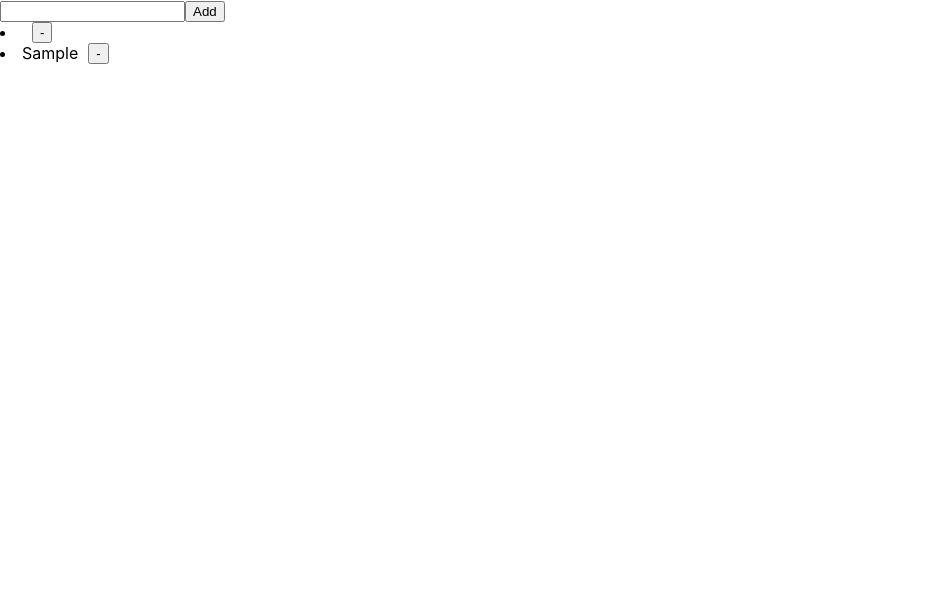
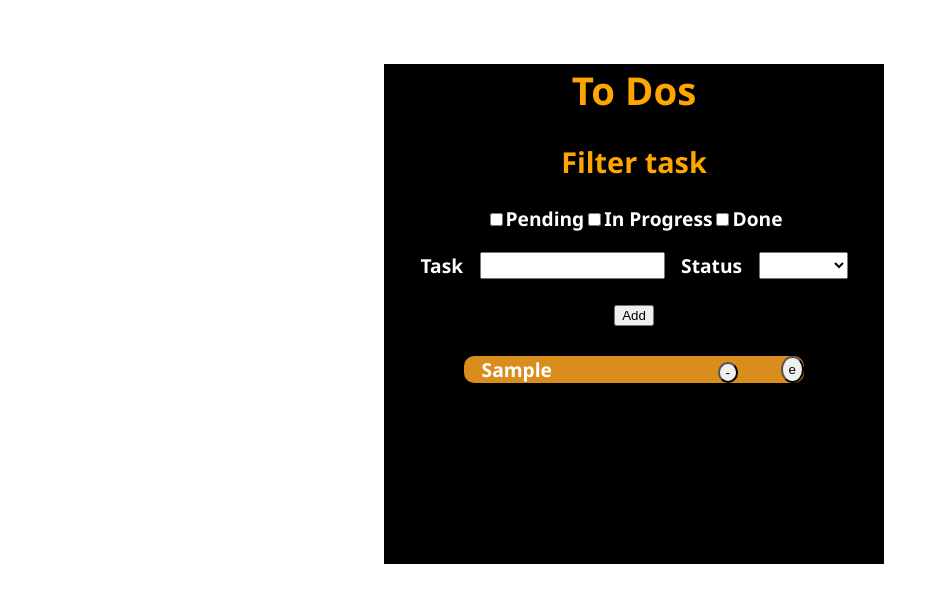
Before and after one commit to iqra-shams/to-do-app, a React (Create React App) app: page / in a window 1280 px wide. Both pictures are taken after typing "Sample" into the empty fields and a click on the button "Add". Shown: the top 602 px of the page, without its empty margins (0-947 px from the left). Built offline with nearby package versions, Linux system fonts and the light colour scheme.

Commit message:
update list

```diff
--- a/src/App.css
+++ b/src/App.css
@@ -1,6 +1,7 @@
 .container{
-  margin: 14% 40%;
-  width: 400px;
+
+  margin: 5% 30%;
+  width: 500px;
   height: 500px;
   background-color: black;
   color: white;
@@ -10,6 +11,9 @@
   font-size: larger;
 }
 form{
+
+  background-color: black;
+  color: white;
   margin: 20px;
   padding: 20px;
 
@@ -28,11 +32,18 @@ form{
 .cont{
   display: flex;
   flex-direction: row;
-  justify-content: space-evenly;
+  justify-content: space-around;
   background-color: rgb(216, 141, 29);
+  margin: 30px 80px;
+
+  border-radius: 10px;
+
 }
 .dd{
-  width: 50px;
-  height: 10px;
+
+width:40%
 
 }
+.heading{
+  color: orange;
+}
--- a/src/App.js
+++ b/src/App.js
@@ -1,12 +1,14 @@
 
 import './App.css';
 import Todo from './todo.jsx';
+import Test from './test';
 
 function App() {
 
   return (
     <>
-    <Todo/>
+    <Test/>
+   {/* <Todo/>  */}
     </>
   );
 }
--- /dev/null
+++ b/src/test.jsx
@@ -0,0 +1,145 @@
+import React, { useState } from 'react'
+
+function Test() {
+    const [task, setTask] = useState("");
+    const [status, setStatus] = useState("");
+    const [todo, setTodo] = useState([
+        // {
+        //     id: '',
+        //     name: '',
+        //     cstatus: ''
+        // }
+    ]);
+    const [edit, setEdit] = useState(false);
+    const [editId, setEditId] = useState('');
+
+
+    const removetask = (i) => {
+        const updateddata = todo.filter((elem) => {
+            return elem.id !== i;
+        })
+        setTodo(updateddata);
+    };
+    const edittask = (i) => {
+        setEdit(true);
+        setEditId(i)
+        todo.map((item)=>{
+            i === item.id && setTodo()
+        })
+        // let updateddata = todo.find((elem) => {
+        //     return elem.id !== i
+        // })
+        // setTodo(updateddata);
+        //console.log(updateddata);
+    }
+    //   const edittask = () => {
+    //     setEdit(true);
+    //    console.log(edit,"inside edit function")
+    //     }
+    // setTodo(editedtask);
+
+
+    //   const edit1 = (id) => {
+    //     const newUsers = users.map(task => {
+    //       if(user.id === id) {
+    //         user.name = 'John Doe';
+    //       }
+    //       return user;
+    //     });
+    //     setUsers(newUsers);
+    //   }
+
+
+    return (
+        <div className='container'>
+            <h1 className='heading'>To Dos</h1>
+
+            <div className='const'>
+                <h2 className='heading'>Filter task</h2>
+                <input type="checkbox" value="s1" />
+                <label>Pending</label>
+                <input type="checkbox" value="s2" />
+                <label>In Progress</label>
+                <input type="checkbox" value="s3" />
+                <label>Done</label>
+            </div>
+
+
+
+
+            {/* {todo?.map((item) => {
+                return (
+                    <div key={item.id} className="cont">
+                        <div className="dd">{item.name} </div> <div className="dd">  {item.cstatus}</div>
+
+                    </div>
+                );
+            })} */}
+
+
+
+
+
+
+
+
+
+            <div className="con1">
+                <label>Task</label>
+                <input
+                    type="text"
+
+                    value={task}
+                    onChange={(e) => setTask(e.target.value)}
+                    placeholder="Add new task"
+                />
+                <label>Status</label>
+                <select value={status} onChange={(e) => setStatus(e.target.value)}>
+                    <option></option>
+                    <option >Pending</option>
+                    <option>In progress</option>
+                    <option >Done</option>
+                </select>
+            </div>
+
+            <button
+                onClick={() => {
+                    setTodo((todo) => [...todo, { id: Date.now(), name: task, cstatus: status, }]);
+                    setTask(" ");
+                    setStatus("");
+                }}
+            >
+                Add
+            </button>
+            {todo?.map((item) => {
+                return (
+                    <div key={item.id} className="cont">
+                        {
+                            edit && (item.id === editId) ? <input type='text' placeholder={item.name} onChange={(e) => { setTask(e.target.value) }} /> :
+                                <div className="dd">{item.name} </div>
+
+                        }
+                        <div className="dd">  {item.cstatus}</div>
+                        <div className="dd">
+                            <button onClick={() => { removetask(item.id) }} className='btn'>-</button> </div>
+                        {/* {
+                            edit && (item.id === editId) ?
+                                <button onClick={() => {
+                                    setTodo((todo) => [...todo, { id: Date.now(), name: task, cstatus: status, }]);
+                                    setTask(" ");
+                                    setStatus("");
+                                    setEdit(false);
+                                    setEditId('');
+                                }} className='btn'>add</button> :
+                                <button onClick={() => { edittask(item.id) }} className='btn'>e</button>
+                        } */}
+                        <button onClick={() => { edittask(item.id) }} className='btn'>e</button>
+                    </div>
+                );
+            })}
+
+        </div>
+    );
+
+}
+export default Test;
--- a/src/todo.jsx
+++ b/src/todo.jsx
@@ -1,30 +1,16 @@
-import { React, useState } from "react";
+import React, { useState } from 'react'
 
-const Todo = () => {
+function Todo() {
     const [task, setTask] = useState("");
+  const [status, setStatus] = useState("");
   const [todo, setTodo] = useState([
     {
       id: '',
       name: '',
-      status: ''
+      cstatus: ''
     }
   ]);
-  const handleSubmit = (event) => {
-    event.preventDefault();
-    // setTodo([...todo, task]);
-    // setTodo((todo)=>{const newlist=[...todo, task]
 
-    //   console.log(todo)
-    //   setTask('');
-    //   return newlist
-    setTodo((todo) => [...todo, task]);
-    setTask("");
-    //});
-  };
-
-  const handleChangeName = (event) => {
-    setTask(event.target.value);
-  };
   const removetask = (i) => {
     const updateddata = todo.filter((elem)=>{
     return elem.id !== i;
@@ -40,73 +26,58 @@ const Todo = () => {
 // }
 
   return (
-    // <div className="container">
-    //   <div>
-    //     <span id="t">To Dos</span>
-    //   </div>
 
-    //   <form onSubmit={handleSubmit}>
-    //     <div>
-    //       <span>Add New Task</span>
-    //       <br></br>
-    //       <div className="con1">
-    //         <div>
-    //           {" "}
-    //           <input
-    //             type="text"
-    //             value={task}
-    //             onChange={handleChangeName}
-    //             placeholder="Add new task"
-    //           />{" "}
-    //         </div>
-    //       </div>
-    //       <button type="submit">Add</button>
-    //       <h2>Task to do</h2>
-    //       {todo != [] &&
-    //         todo.map((data, i) => {
-    //           return (
-    //             <div className="List">
-    //               <p key={i}>
-    //                 <div className="cont">
-    //                   <div className="dd">{data} </div>
-    //                   <div>
-    //                     <button className="btn" onClick={removetask(i)}>
-    //                       -
-    //                     </button>
-    //                   </div>
-    //                 </div>
-    //               </p>
-    //             </div>
-    //           );
-    //         })}
-    //     </div>
-    //   </form>
-    // </div>
+      <div  className='container'>
+          <h1 className='heading'>To Dos</h1>
 
-    <div>
+          <div className='const'>
+          <h2 className='heading'>Filter task</h2>
+          <input type="checkbox"   value={status}/>
+          <label>Pending</label>
+          <input type="checkbox"  value={status}/>
+          <label>In Progress</label>
+          <input type="checkbox"   value={status}/>
+          <label>Done</label>
+          </div>
+          <div className="con1">
+          <label >Task</label>
     <input
       type="text"
+
       value={task}
       onChange={(e) => setTask(e.target.value)}
+
     />
+     <label >Status</label>
+     <select value={status} onChange={(e) => setStatus(e.target.value)}>
+          <option></option>
+        <option >Pending</option>
+        <option>In progress</option>
+        <option >Done</option>
+      </select>
+      </div>
     <button
       onClick={() => {
-          setTodo((todo) => [...todo, { id: Date.now(), name: task,  }]);
+        setTodo((todo) => [...todo, { id: Date.now(), name: task, cstatus: status,   }]);
         setTask(" ");
+        setStatus("");
       }}
     >
       Add
     </button>
     {todo?.map((item) => {
       return (
-          <div key={item.id} style={{ display: 'flex', gap: '10px'}}>
-            <li>{item.name}</li>
-            <button onClick={()=>{removetask(item.id)}}>-</button>
+        <div key={item.id} className="cont">
+          <div className="dd">{item.name} </div> <div className="dd">  {item.cstatus}</div>
+          <div className="dd">
+          <button onClick={()=>{removetask(item.id)}} className='btn'>-</button> </div>
+          {/* <button onClick={()=>{edittask(item.id)}}>-</button> */}
         </div>
       );
     })}
   </div>
 );
-};
+
+}
 
 export default Todo;
```
Lines whose indentation alone changed are shown as unchanged.
